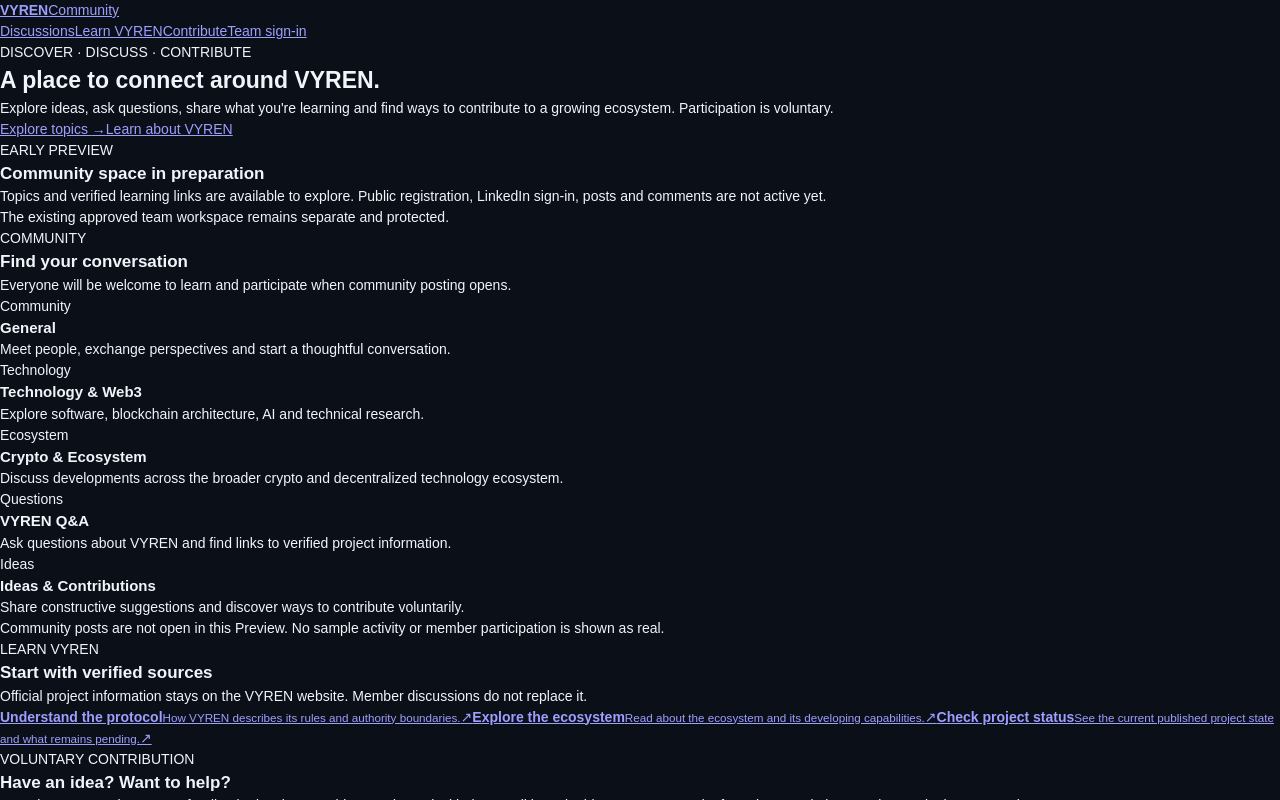
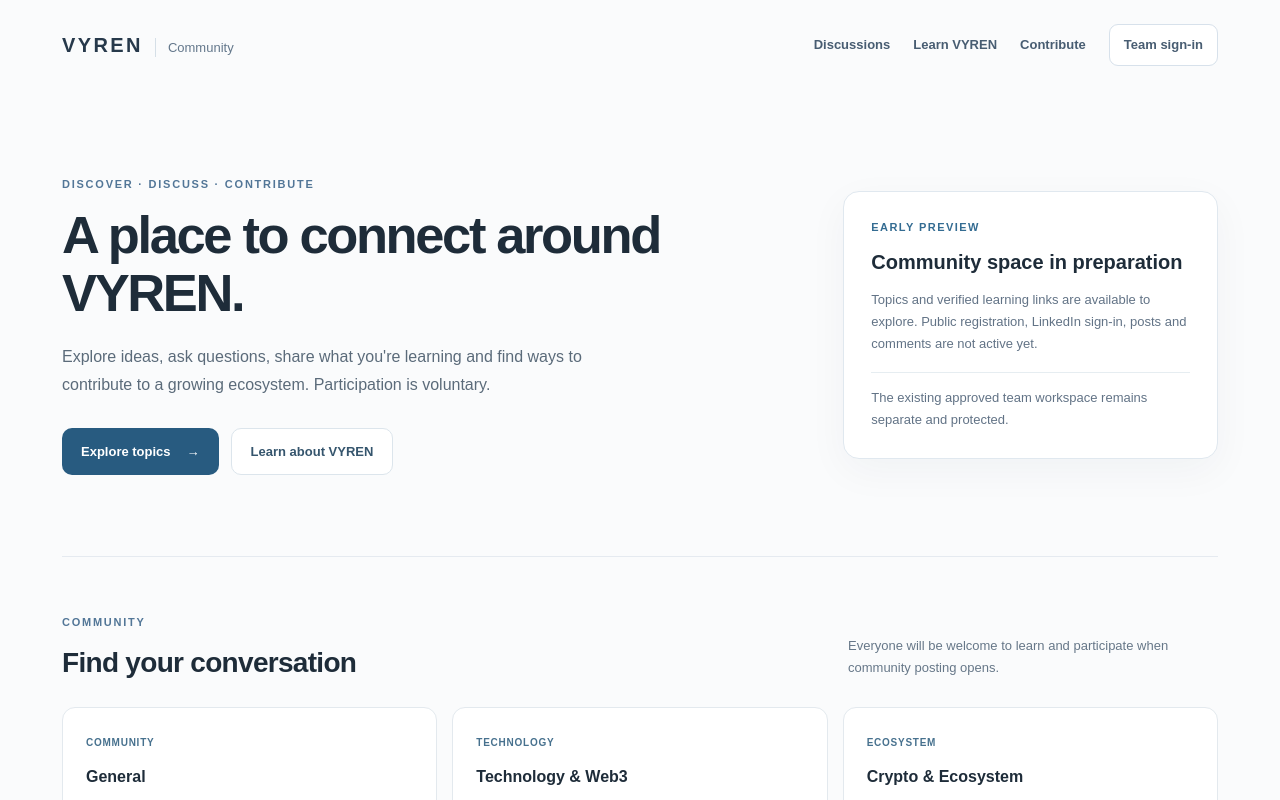
Before and after one commit to vyren-landing/website, a Next.js app in the folder command-center/: page /community in a window 1280 px wide. Shown: the top 800 px of the page. Built offline with nearby package versions, Linux system fonts and the light colour scheme.

Commit message:
style(command-center): introduce white, high-contrast design for existing workspace and Community preview

```diff
--- a/command-center/app/globals.css
+++ b/command-center/app/globals.css
@@ -111,3 +111,142 @@
  .cc-live-shell .cc-live-side .cc-live-nav{flex-shrink:0}
  .cc-live-shell .cc-live-main{margin:0 auto}
 }
+
+
+/* 2026-11-07: clean light visual system. Presentation only; auth/API/data unchanged. */
+:root {
+ color-scheme:light;
+ --bg:#f7f8fa;
+ --panel:#ffffff;
+ --line:#e4e8ee;
+ --muted:#617083;
+ --text:#1d2735;
+ --accent:#315c83;
+}
+body{background:var(--bg);color:var(--text)}
+button{background:#fff;color:#26384c;border-color:#cfd8e2}
+button:hover{border-color:#829db8;background:#f6f9fc}
+button.primary,.primary{background:#245478;color:#fff;border-color:#245478}
+button.primary:hover,.primary:hover{background:#1b4260;border-color:#1b4260}
+input,select,textarea{background:#fff;color:#1d2735;border-color:#cbd5df}
+input::placeholder,textarea::placeholder{color:#8492a2}
+.side{background:#fff;border-color:var(--line)}
+.nav button{color:#43566d}
+.nav button.active{background:#eaf1f8;color:#1b4e77}
+.panel{background:#fff;border-color:var(--line);box-shadow:0 3px 18px rgba(24,45,69,.035)}
+.card{background:#fbfcfe;border-color:#e3e9ef}
+.badge{background:#e8eff6;color:#285173}
+.badge.warn{background:#fff4df;color:#81581a}
+.badge.good{background:#e5f6ed;color:#23654b}
+.alert{background:#edf5fc;color:#315271;border-color:#bcd6ea}
+.danger{color:#a53740}
+th{color:#566477}
+.drawer{background:#fff;border-color:#d2dce7;box-shadow:-15px 0 45px rgba(24,45,69,.14)}
+.footer{color:#687789}
+.cc-live-brand-sub{color:#6a7c90}
+.cc-live-nav-heading{color:#738399}
+.cc-live-nav-item{color:#465c72}
+.cc-live-nav-item:hover{background:#f1f5f9;color:#173a59;border-color:#d9e3ed}
+.cc-live-nav-item.is-active{background:#e9f1f9;color:#204e75;border-color:#cbdfee;box-shadow:inset 3px 0 0 #3c79a7}
+.cc-live-avatar{background:#e7eff7;color:#285a7d}
+.cc-live-signout button{background:transparent;color:#42586d}
+.cc-live-header{border-color:#e4e8ee}
+.cc-live-eyebrow{color:#426b8c}
+.cc-live-scope{color:#4d6479;border-color:#d5e1eb;background:#f9fbfd}
+.cc-live-disclaimer{color:#65778a}
+.cc-live-nav-item:focus-visible,.cc-live-mobile-top button:focus-visible,
+.cc-live-content button:focus-visible,.cc-live-content a:focus-visible,
+.cc-live-content input:focus-visible,.cc-live-content select:focus-visible,
+.cc-live-content textarea:focus-visible{outline-color:#3977a7}
+.cc-editor{background:#f5f9fd;border-color:#c5d9e9}
+.cc-overview-boundary{background:#f4f8fc;color:#586b7d;border-left-color:#8db1cd}
+.cc-overview-attention-card{background:#fff;border-color:#e1e8ef}
+.cc-overview-count{background:#eaf2f8;color:#315a7c}
+.cc-overview-item{border-color:#e8edf2}
+.cc-overview-empty{color:#718094;border-color:#dbe4ed}
+.cc-overview-next{color:#26394a}
+.cc-overview-metric{background:#f9fbfd;border-color:#dfe7ef}
+.cc-overview-metric-value{color:#1b3144}
+.cc-overview-metric-caption{color:#526e87}
+.cc-overview-details{border-color:#dce5ed}
+.cc-overview-breakdown-card{background:#f9fbfd;border-color:#e0e8f0}
+.cc-overview-footer{color:#6b7c90}
+.cc-status-pill{border-color:#cbd7e4;background:#ebf0f5;color:#40586e}
+.cc-status-pill[data-tone="info"]{background:#e8f3fc;border-color:#bfdcf2;color:#28618d}
+.cc-status-pill[data-tone="success"]{background:#e8f7ed;border-color:#b9e1c7;color:#256c4f}
+.cc-status-pill[data-tone="warning"]{background:#fff4df;border-color:#e8d4a6;color:#8d621d}
+.cc-status-pill[data-tone="danger"]{background:#fff0f1;border-color:#ecc0c5;color:#9b3843}
+@media(max-width:780px){
+ .cc-live-shell .cc-live-side{background:#fff;border-right-color:#dce5ed;box-shadow:18px 0 35px rgba(25,43,64,.15)}
+ .cc-mobile-menu-backdrop{background:rgba(26,39,55,.42)}
+}
+
+/* Community preview: a simple, white, responsive informational shell. */
+.cc-community{min-height:100vh;background:#fafbfc;color:#1e2c39;font-family:Arial,sans-serif}
+.cc-community a{color:inherit;text-decoration:none}
+.cc-community a:focus-visible{outline:3px solid #4b85b6;outline-offset:4px}
+.cc-community-header{max-width:1220px;margin:0 auto;padding:24px 32px;display:flex;align-items:center;justify-content:space-between;gap:25px}
+.cc-community-brand{display:flex;gap:12px;align-items:baseline}
+.cc-community-brand strong{font-size:20px;letter-spacing:.12em;color:#27394b}
+.cc-community-brand span{font-size:13px;color:#63778b;border-left:1px solid #d5dfe7;padding-left:12px}
+.cc-community-nav{display:flex;flex-wrap:wrap;gap:23px;align-items:center;font-size:13px;font-weight:600;color:#485d72}
+.cc-community-nav a:hover{color:#1c5e8e}
+.cc-community-workspace-link{padding:10px 14px;border:1px solid #d7e1eb;border-radius:9px;background:#fff}
+.cc-community-inner{max-width:1220px;margin:0 auto;padding:10px 32px 24px}
+.cc-community-hero{display:grid;grid-template-columns:minmax(0,1.5fr) minmax(270px,.75fr);gap:32px;align-items:center;padding:76px 0 81px;border-bottom:1px solid #e5eaf0}
+.cc-community-hero-copy{max-width:705px}
+.cc-community-kicker{font-size:11px;letter-spacing:.16em;font-weight:800;color:#527697;margin-bottom:14px}
+.cc-community-hero h1{font-size:clamp(34px,4.1vw,59px);line-height:1.11;letter-spacing:-.045em;max-width:660px;font-weight:760}
+.cc-community-lead{font-size:16px;line-height:1.75;color:#5b6b7a;margin-top:20px;max-width:590px}
+.cc-community-hero-actions{display:flex;flex-wrap:wrap;gap:12px;margin-top:29px}
+.cc-community-action{display:inline-flex;gap:16px;align-items:center;justify-content:space-between;background:#285b80;color:#fff!important;padding:13px 19px;border-radius:10px;font-size:13px;font-weight:700}
+.cc-community-action:hover{background:#194966}
+.cc-community-action-quiet{background:#fff;color:#35556d!important;border:1px solid #dce5ec}
+.cc-community-action-quiet:hover{background:#f1f6fa}
+.cc-community-notice{padding:27px;background:#fff;border:1px solid #e0e8ef;border-radius:16px;box-shadow:0 12px 40px rgba(23,46,69,.045)}
+.cc-community-notice-label{font-size:11px;letter-spacing:.13em;color:#346c92;font-weight:800}
+.cc-community-notice h2{font-size:20px;line-height:1.35;margin:13px 0}
+.cc-community-notice p:not(.cc-community-notice-label){color:#627386;font-size:13px;line-height:1.7}
+.cc-community-notice-foot{margin-top:17px;padding-top:14px;border-top:1px solid #e6edf1}
+.cc-community-section{padding:57px 0 67px;border-bottom:1px solid #e5eaf0;scroll-margin-top:15px}
+.cc-community-heading{display:flex;justify-content:space-between;gap:30px;align-items:end;margin-bottom:27px}
+.cc-community-heading h2,.cc-community-contribute h2{font-size:28px;line-height:1.25;letter-spacing:-.025em}
+.cc-community-heading>p{max-width:370px;font-size:13px;line-height:1.7;color:#667788}
+.cc-community-topics{display:grid;grid-template-columns:repeat(3,minmax(0,1fr));gap:15px}
+.cc-community-topic{background:#fff;border:1px solid #e3e9ee;border-radius:13px;padding:23px;min-height:165px}
+.cc-community-topic-tag{font-size:10px;font-weight:700;color:#47718e;letter-spacing:.075em;text-transform:uppercase}
+.cc-community-topic h3{font-size:16px;line-height:1.4;margin:14px 0 9px}
+.cc-community-topic p{color:#657689;font-size:13px;line-height:1.65}
+.cc-community-empty{font-size:12px;color:#728192;margin-top:19px}
+.cc-community-resource-list{display:grid;grid-template-columns:repeat(3,minmax(0,1fr));gap:14px}
+.cc-community-resource{padding:23px;background:#fff;border:1px solid #e0e7ed;border-radius:13px;display:flex;justify-content:space-between;align-items:start;gap:15px}
+.cc-community-resource:hover{border-color:#9bb9d0}
+.cc-community-resource strong{display:block;font-size:15px;margin-bottom:9px}
+.cc-community-resource small{display:block;color:#65768a;font-size:12px;line-height:1.65}
+.cc-community-contribute{display:grid;grid-template-columns:minmax(0,1.15fr) minmax(260px,.85fr);gap:32px;align-items:center}
+.cc-community-contribute p:not(.cc-community-kicker){color:#627488;line-height:1.75;font-size:13px;margin-top:15px;max-width:680px}
+.cc-community-next{background:#edf4f9;border-radius:14px;padding:25px}
+.cc-community-next strong{color:#294966;font-size:15px}
+.cc-community-next p{margin:14px 0!important}
+.cc-community-next a{display:inline-block;font-size:13px;font-weight:700;color:#2b668e}
+.cc-community-footer{display:flex;align-items:start;justify-content:space-between;flex-wrap:wrap;gap:18px;font-size:11px;line-height:1.65;color:#738396;padding:26px 0 15px}
+.cc-community-footer span:nth-child(2){max-width:450px}
+@media(max-width:850px){
+ .cc-community-header{padding:20px 22px;align-items:start;flex-wrap:wrap}
+ .cc-community-nav{gap:15px}
+ .cc-community-inner{padding:0 22px 22px}
+ .cc-community-hero{grid-template-columns:1fr;padding:40px 0 53px}
+ .cc-community-topics,.cc-community-resource-list{grid-template-columns:repeat(2,minmax(0,1fr))}
+ .cc-community-contribute{grid-template-columns:1fr}
+}
+@media(max-width:550px){
+ .cc-community-nav{font-size:12px;gap:13px}
+ .cc-community-header,.cc-community-inner{padding-left:17px;padding-right:17px}
+ .cc-community-hero{padding-top:32px;gap:23px}
+ .cc-community-topics,.cc-community-resource-list{grid-template-columns:1fr}
+ .cc-community-section{padding:43px 0}
+ .cc-community-heading{display:block}
+ .cc-community-heading>p{margin-top:12px}
+ .cc-community-topic{min-height:0}
+ .cc-community-brand strong{font-size:18px}
+}
```
